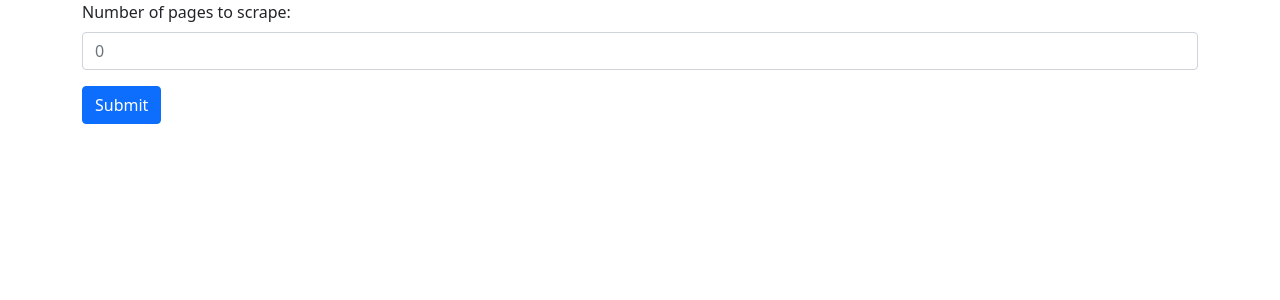
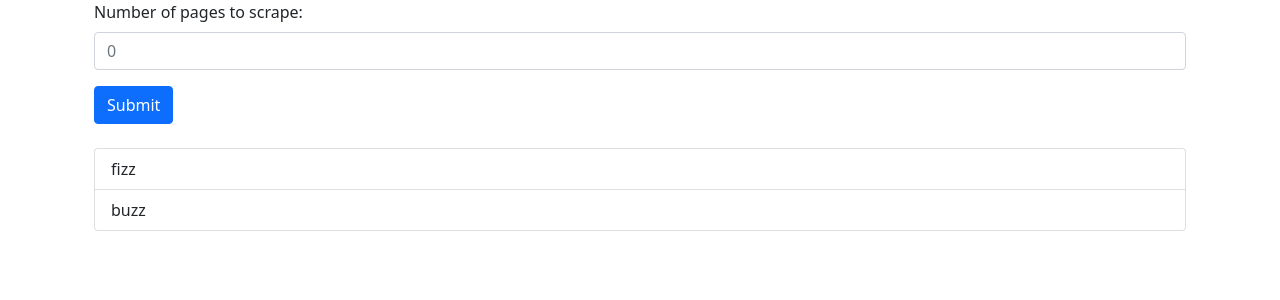
Before and after one commit to vycos-zen/rs-scraper, a React (Create React App) app in the folder rs-scraper-ui/: page / in a window 1280 px wide. Shown: the top 300 px of the page. Built offline with nearby package versions, Linux system fonts and the light colour scheme.

Commit message:
expanded ui elements

```diff
--- a/rs-scraper-ui/src/App.js
+++ b/rs-scraper-ui/src/App.js
@@ -1,8 +1,21 @@
+import React, { useState } from "react";
+import { RsScrapeInput } from "./component/RsScrapeInput";
+import { RsScrapeResults } from "./component/RsScrapeResults";
+import { Container } from "react-bootstrap";
 import "./App.scss";
-import { RsScrapePageInput } from "./component/RsScrapePageInput";
 
-function App() {
-  return <RsScrapePageInput />;
+export function App() {
+  const [results, setResults] = useState([]);
+
+  const refreshResults = () => {
+    return ["buzz", "fizz buzz"];
+  };
+
+  return (
+    <Container>
+      <RsScrapeInput props={refreshResults} />
+      <br />
+      <RsScrapeResults props={{ results: ["fizz", "buzz"] }} />
+    </Container>
+  );
 }
-
-export default App;
--- a/rs-scraper-ui/src/component/RsScrapePageInput.jsx
+++ b/rs-scraper-ui/src/component/RsScrapeInput.jsx
@@ -1,7 +1,8 @@
 import React, { useState } from "react";
 import { Button, Container, Form } from "react-bootstrap";
 
-export function RsScrapePageInput() {
+export function RsScrapeInput({ refreshResults }) {
+  console.log(refreshResults)
   const [componentData, setComponentData] = useState({});
 
   const onInputChange = (e) => {
@@ -10,7 +11,7 @@ export function RsScrapePageInput() {
   };
 
   const onSubmit = () => {
-    console.log(componentData);
+    refreshResults();
   };
 
   return (
--- /dev/null
+++ b/rs-scraper-ui/src/component/RsScrapeResults.jsx
@@ -0,0 +1,22 @@
+import React, { useEffect, useState } from "react";
+import { Container, ListGroup } from "react-bootstrap";
+
+export function RsScrapeResults({ props }) {
+  const [displayedResults, setDisplayedResults] = useState([]);
+
+  useEffect(() => {
+    if (props && props.results) {
+      setDisplayedResults(props.results);
+      console.log(displayedResults);
+    }
+  }, []);
+
+  const listItem = (textValue) => <ListGroup.Item>{textValue}</ListGroup.Item>;
+  return (
+    <Container>
+      <ListGroup>
+        {displayedResults.map((item) => listItem(item))}
+      </ListGroup>
+    </Container>
+  );
+}
```
Also changed, not shown: rs-scraper-ui/src/index.js (+5 -5 lines).
